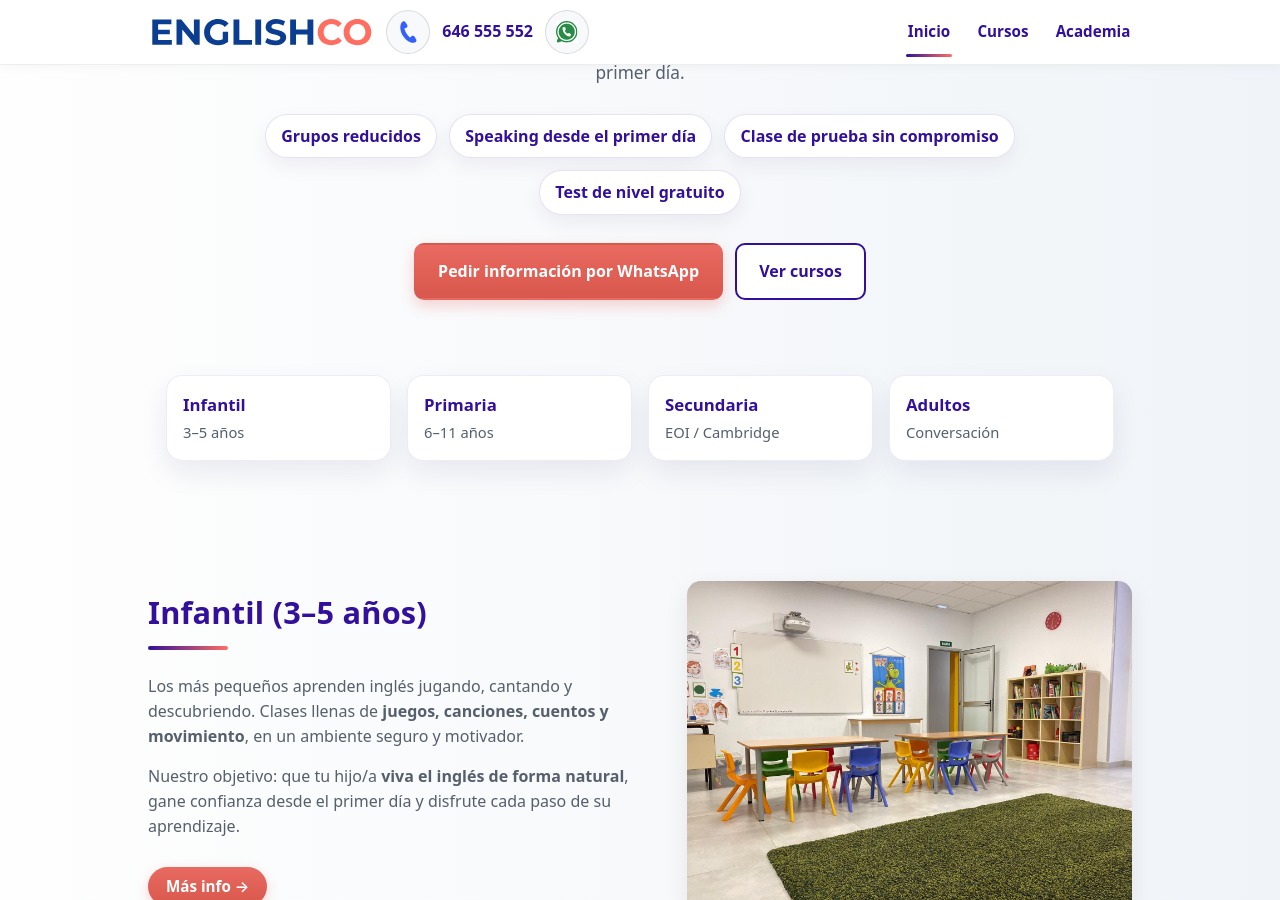
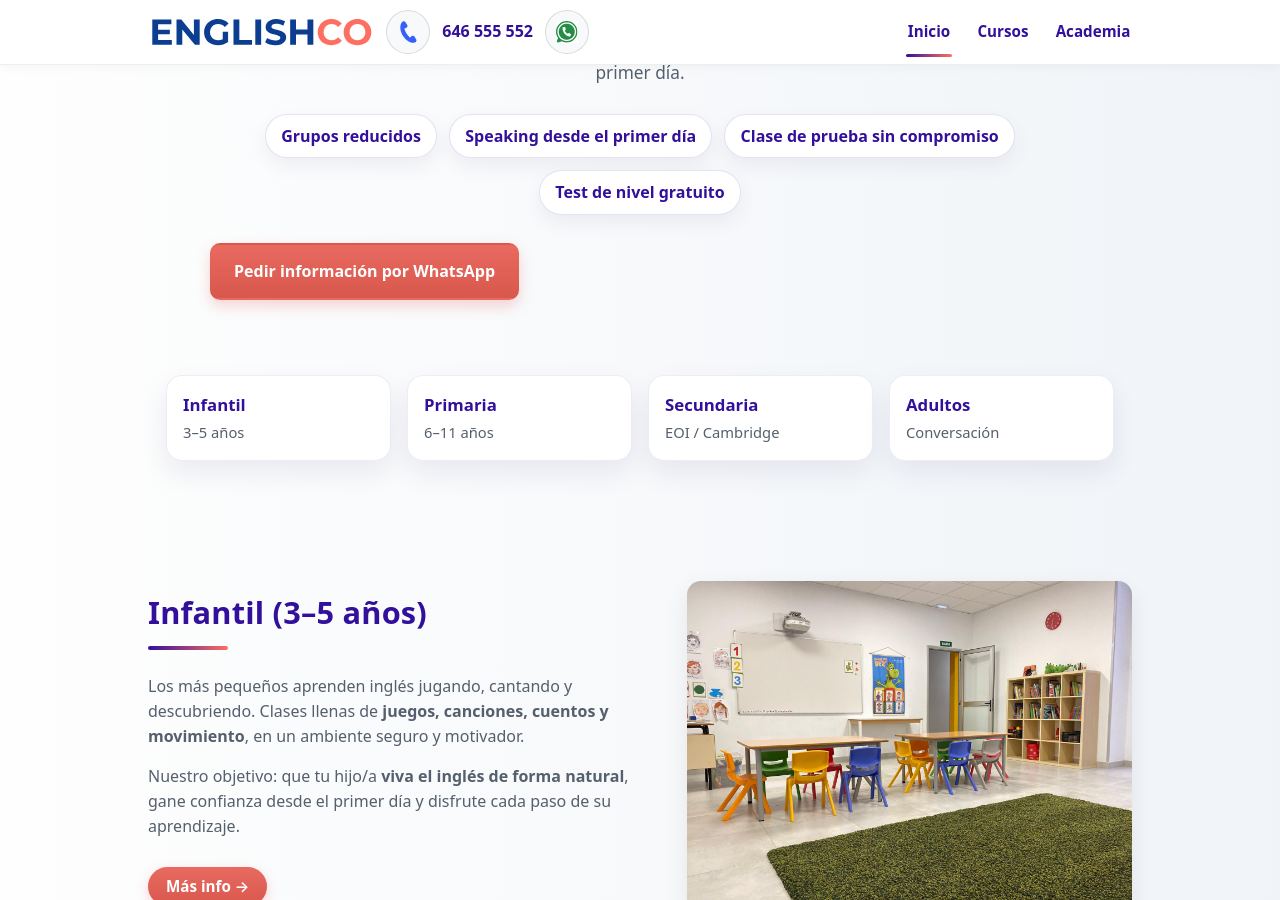
Before and after one commit to dixonbruce/englishco, a Jekyll site: the page built from index.html, in a window 1280 px wide and 900 px high, scrolled down 352 px. Built offline with Jekyll 4.4.1, drawn with Linux system fonts in a browser that asks for light colours.

Commit message:
Remove 'Ver cursos' button from index.html
Removed link to 'Ver cursos' button from the CTA section.

```diff
--- a/index.html
+++ b/index.html
@@ -29,9 +29,9 @@ section: "home"
       <a class="cta-button cta-button--wa" href="https://wa.me/34646555552" target="_blank" rel="noopener">
         Pedir información por WhatsApp
       </a>
-      <a class="cta-button cta-button--outline" href="/cursos.html">
-        Ver cursos
-      </a>
+
+    <section class="course-strip" id="cursos" aria-label="Cursos principales">
+
     </div>
   </div>
 </section>
```
